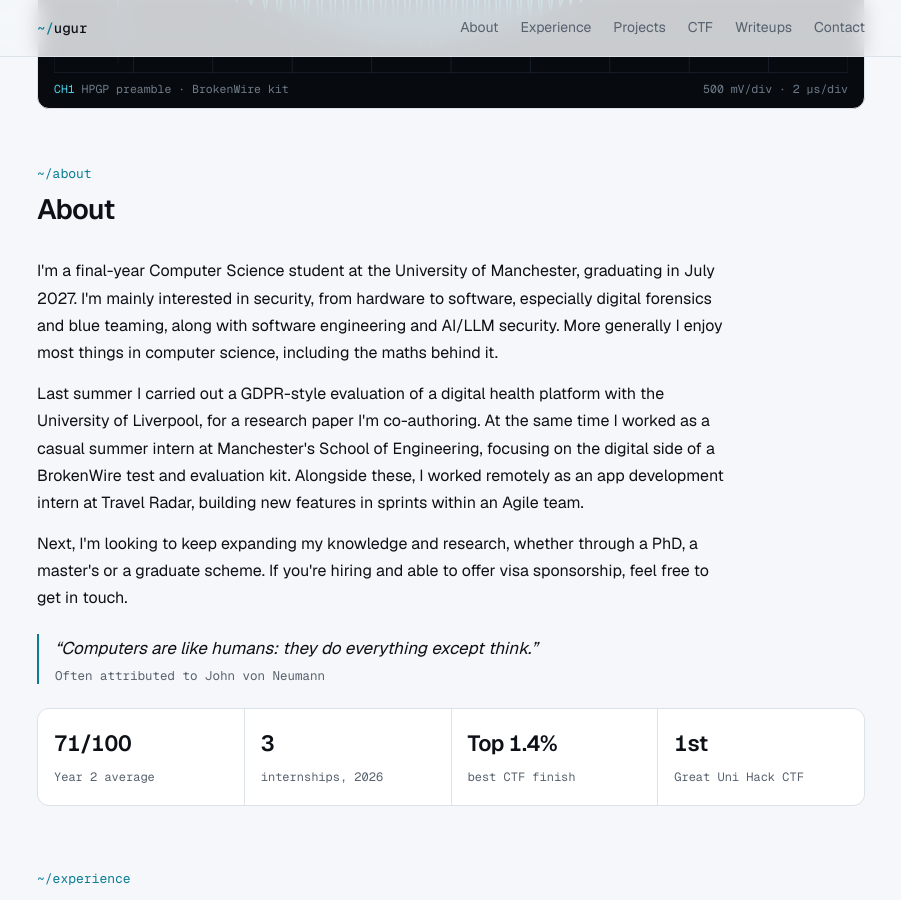
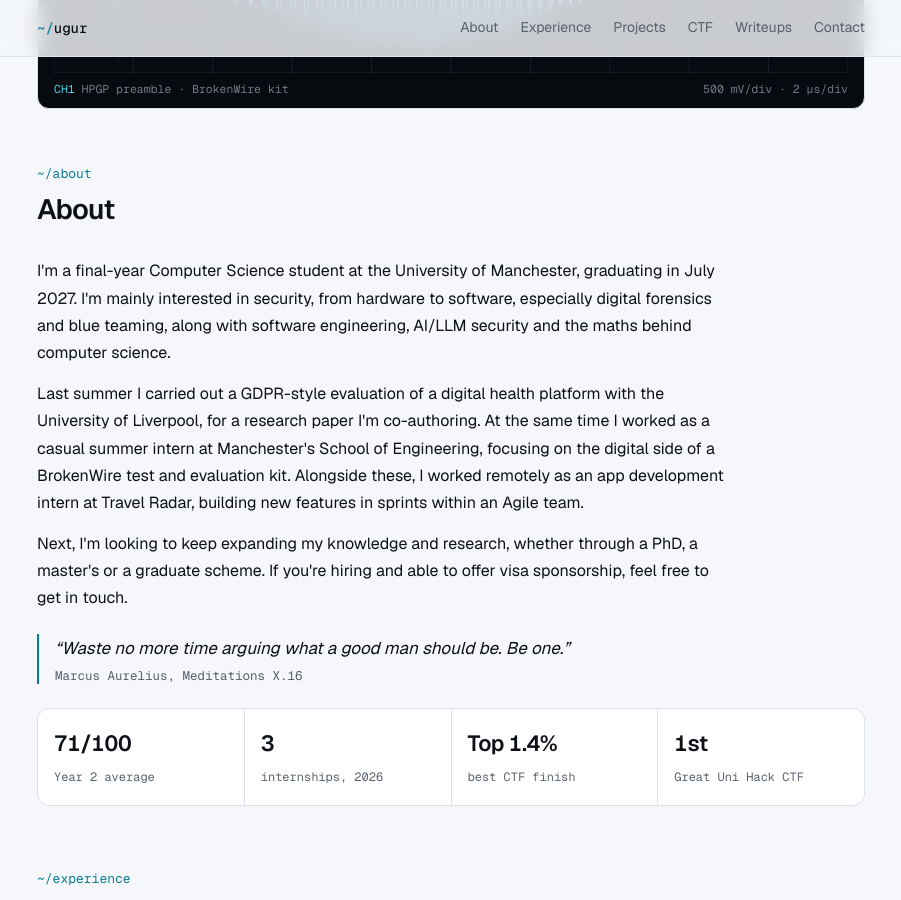
Before and after one commit to ugurturgut1/ugurturgut1.github.io, a Jekyll site: the page built from index.html, in a window 1280 px wide and 900 px high, scrolled down 598 px. Shown: the whole window, without its empty margins (189-1090 px from the left). Built offline with Jekyll 4.4.1, drawn with Linux system fonts in a browser that asks for light colours.

Commit message:
About: swap in Marcus Aurelius quote, tighten interests line

```diff
--- a/index.html
+++ b/index.html
@@ -51,14 +51,14 @@
   <h2>About</h2>
   <p>I'm a final-year Computer Science student at the University of Manchester, graduating in July 2027. I'm mainly
   interested in security, from hardware to software, especially digital forensics and blue teaming, along with software
-  engineering and AI/LLM security. More generally I enjoy most things in computer science, including the maths behind it.</p>
+  engineering, AI/LLM security and the maths behind computer science.</p>
   <p>Last summer I carried out a GDPR-style evaluation of a digital health platform with the University of Liverpool, for
   a research paper I'm co-authoring. At the same time I worked as a casual summer intern at Manchester's School of
   Engineering, focusing on the digital side of a BrokenWire test and evaluation kit. Alongside these, I worked remotely as
   an app development intern at Travel Radar, building new features in sprints within an Agile team.</p>
   <p>Next, I'm looking to keep expanding my knowledge and research, whether through a PhD, a master's or a graduate scheme.
   If you're hiring and able to offer visa sponsorship, feel free to get in touch.</p>
-  <blockquote class="quote">“Computers are like humans: they do everything except think.”<cite>Often attributed to John von Neumann</cite></blockquote>
+  <blockquote class="quote">“Waste no more time arguing what a good man should be. Be one.”<cite>Marcus Aurelius, Meditations X.16</cite></blockquote>
   <div class="facts">
     <div><b>71/100</b><span>Year 2 average</span></div>
     <div><b>3</b><span>internships, 2026</span></div>
```
